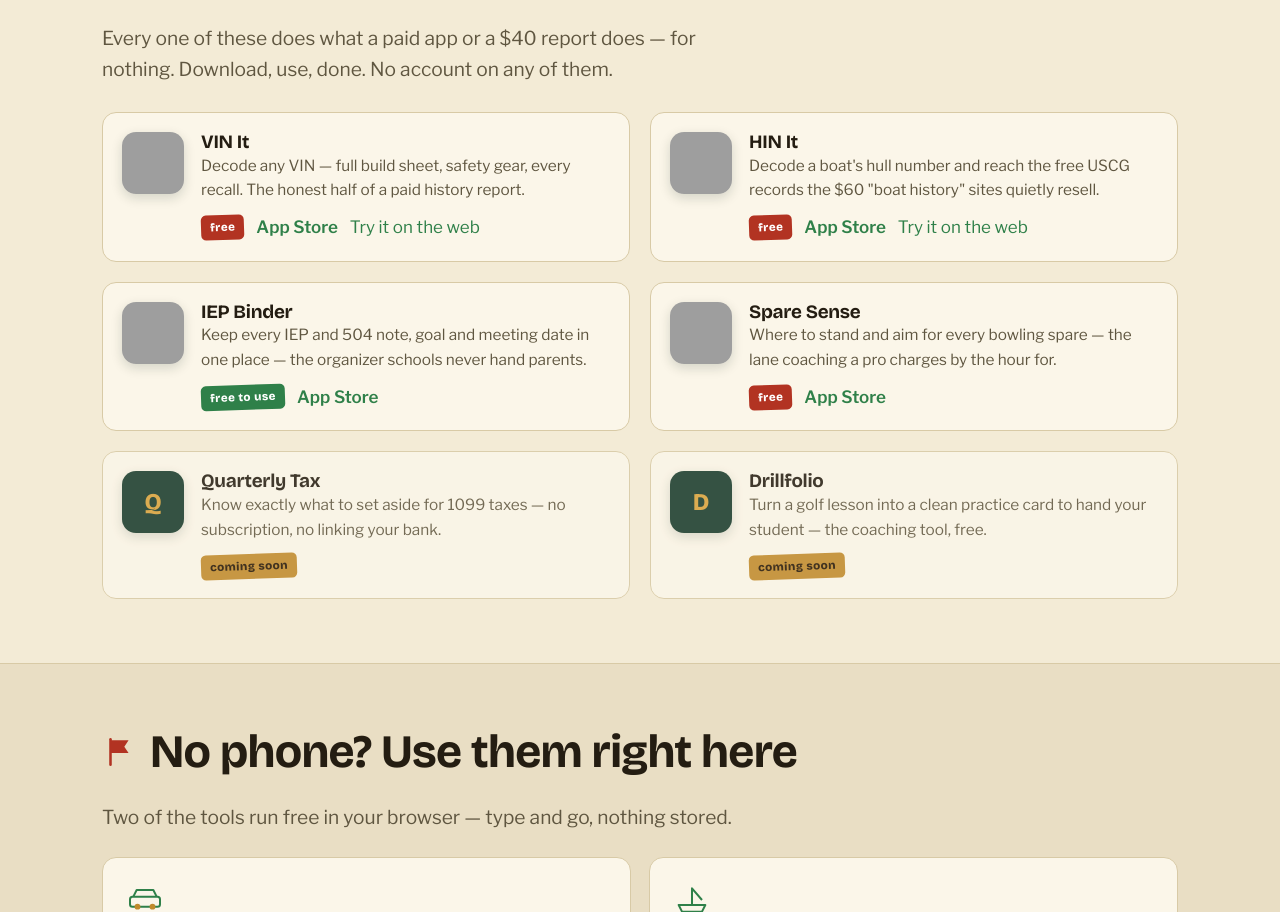
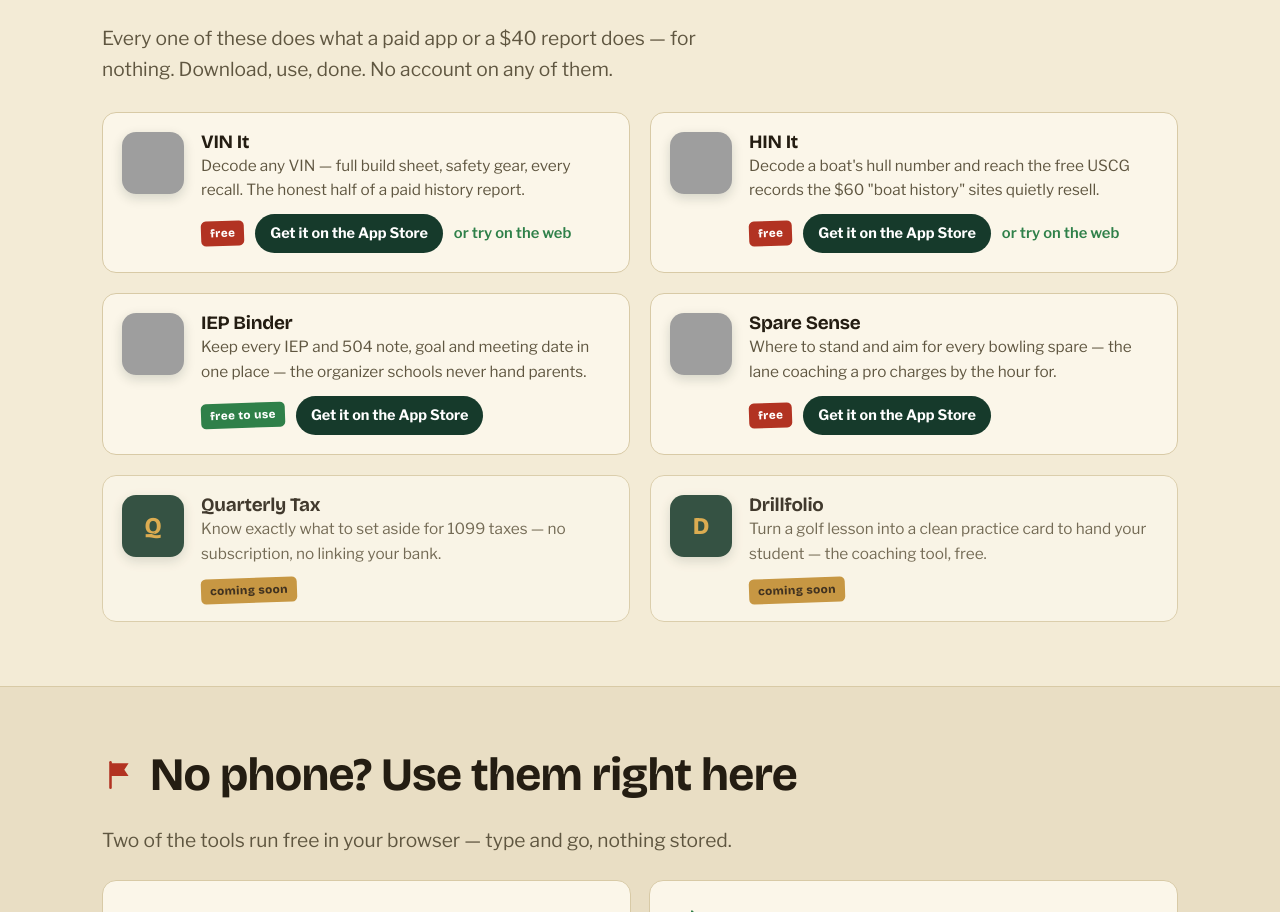
Before and after one commit to GrobeStreet/sherwood, a website: page index.html in a window 1280 px wide. Shown: the part 2631-3543 px from the top of the page. Drawn offline with nearby package versions, Linux system fonts and the light colour scheme; no server answers; grey boxes are pictures that could not be loaded.

Commit message:
Make app cards clearly clickable to the App Store + polish
- Whole arsenal card is now a tap target to the app's App Store page
  (stretched-link on a solid "Get it on the App Store" pill), with a
  hover-lift; the "or try on the web" link stays independently clickable
- Tool cards get a hover/focus-within highlight

Co-Authored-By: Claude Opus 4.8 <noreply@anthropic.com>
Claude-Session: https://claude.ai/code/session_019UJtJobU9BCEErSB6SyzD1

```diff
--- a/assets/sherwood.css
+++ b/assets/sherwood.css
@@ -131,13 +131,22 @@ section{padding:64px 0}
 /* ---------- the arsenal (apps) ---------- */
 .arsenal{display:grid;grid-template-columns:repeat(2,1fr);gap:20px}
 @media(max-width:720px){.arsenal{grid-template-columns:1fr}}
-.appcard{display:flex;gap:17px;align-items:flex-start;background:var(--paper);
-  border:1px solid var(--line);border-radius:14px;padding:19px}
+.appcard{position:relative;display:flex;gap:17px;align-items:flex-start;background:var(--paper);
+  border:1px solid var(--line);border-radius:14px;padding:19px;
+  transition:transform .14s ease,box-shadow .14s ease,border-color .14s ease}
+.appcard:not(.soon){cursor:pointer}
+.appcard:not(.soon):hover{transform:translateY(-3px);box-shadow:0 14px 30px rgba(13,36,27,.15);border-color:var(--lincoln)}
 .appcard .ic{width:62px;height:62px;border-radius:14px;flex:0 0 auto;box-shadow:0 4px 12px rgba(13,36,27,.16)}
 .appcard h4{font-family:var(--disp);font-size:1.18rem;margin:0 0 2px}
 .appcard p{font-size:.96rem;color:var(--ink-soft);margin:.15em 0 .7em}
-.appcard .cardfoot{display:flex;align-items:center;gap:12px;flex-wrap:wrap}
-.appcard .store{font-weight:600;color:var(--lincoln)}
+.appcard .cardfoot{display:flex;align-items:center;gap:11px;flex-wrap:wrap}
+/* App Store pill is the primary action; its ::after stretches to make the WHOLE card tappable */
+.appcard .store{font-family:var(--body);font-weight:700;font-size:.9rem;color:#fff;background:var(--pine);
+  padding:8px 15px;border-radius:999px;transition:background .15s}
+.appcard:not(.soon):hover .store{background:var(--lincoln)}
+.appcard .store::after{content:"";position:absolute;inset:0;z-index:0}
+.appcard .webtry{position:relative;z-index:2;font-weight:600;font-size:.92rem;color:var(--lincoln)}
+.appcard .webtry:hover{color:var(--gold)}
 .appcard.soon{opacity:.86}
 .appcard.soon .ic{display:flex;align-items:center;justify-content:center;background:var(--pine);color:var(--gold-bright);
   font-family:var(--disp);font-weight:800;font-size:1.5rem}
@@ -149,7 +158,9 @@ section{padding:64px 0}
 /* ---------- web tools strip ---------- */
 .tools2{display:grid;grid-template-columns:1fr 1fr;gap:18px}
 @media(max-width:720px){.tools2{grid-template-columns:1fr}}
-.toolcard{background:var(--paper);border:1px solid var(--line);border-radius:14px;padding:22px;display:flex;flex-direction:column}
+.toolcard{background:var(--paper);border:1px solid var(--line);border-radius:14px;padding:22px;display:flex;flex-direction:column;
+  transition:box-shadow .14s ease,border-color .14s ease}
+.toolcard:hover,.toolcard:focus-within{border-color:var(--lincoln);box-shadow:0 10px 24px rgba(13,36,27,.10)}
 .toolcard .ic2{width:40px;height:40px;color:var(--lincoln);margin-bottom:8px}
 .toolcard h3{margin:.1em 0 .25em}
 .toolcard p{color:var(--ink-soft);margin:0 0 14px}
--- a/index.html
+++ b/index.html
@@ -110,22 +110,22 @@
       <article class="appcard">
         <img class="ic" src="https://is1-ssl.mzstatic.com/image/thumb/Purple221/v4/6c/97/bb/6c97bbe1-e2e4-abee-5000-7101efed3901/AppIcon-0-0-1x_U007ephone-0-1-85-220.png/512x512bb.jpg" alt="VIN It icon" loading="lazy" width="62" height="62">
         <div><h4>VIN It</h4><p>Decode any VIN — full build sheet, safety gear, every recall. The honest half of a paid history report.</p>
-        <div class="cardfoot"><span class="stamp">free</span><a class="store" href="https://apps.apple.com/app/id6838772879" target="_blank" rel="noopener">App Store</a><a href="vehicles.html">Try it on the web</a></div></div>
+        <div class="cardfoot"><span class="stamp">free</span><a class="store" href="https://apps.apple.com/app/id6838772879" target="_blank" rel="noopener">Get it on the App Store</a><a class="webtry" href="vehicles.html">or try on the web</a></div></div>
       </article>
       <article class="appcard">
         <img class="ic" src="https://is1-ssl.mzstatic.com/image/thumb/Purple221/v4/68/4f/17/684f1762-8ead-9c8c-7654-f1b6b11801f9/AppIcon-0-0-1x_U007ephone-0-1-85-220.png/512x512bb.jpg" alt="HIN It icon" loading="lazy" width="62" height="62">
         <div><h4>HIN It</h4><p>Decode a boat's hull number and reach the free USCG records the $60 "boat history" sites quietly resell.</p>
-        <div class="cardfoot"><span class="stamp">free</span><a class="store" href="https://apps.apple.com/app/id6839038339" target="_blank" rel="noopener">App Store</a><a href="boats.html">Try it on the web</a></div></div>
+        <div class="cardfoot"><span class="stamp">free</span><a class="store" href="https://apps.apple.com/app/id6839038339" target="_blank" rel="noopener">Get it on the App Store</a><a class="webtry" href="boats.html">or try on the web</a></div></div>
       </article>
       <article class="appcard">
         <img class="ic" src="https://is1-ssl.mzstatic.com/image/thumb/Purple211/v4/3d/4e/71/3d4e71fa-992a-49cc-8e0d-4155f23c9857/AppIcon-0-0-1x_U007epad-0-1-85-220.png/512x512bb.jpg" alt="IEP Binder icon" loading="lazy" width="62" height="62">
         <div><h4>IEP Binder</h4><p>Keep every IEP and 504 note, goal and meeting date in one place — the organizer schools never hand parents.</p>
-        <div class="cardfoot"><span class="stamp try">free to use</span><a class="store" href="https://apps.apple.com/app/id6835721036" target="_blank" rel="noopener">App Store</a></div></div>
+        <div class="cardfoot"><span class="stamp try">free to use</span><a class="store" href="https://apps.apple.com/app/id6835721036" target="_blank" rel="noopener">Get it on the App Store</a></div></div>
       </article>
       <article class="appcard">
         <img class="ic" src="https://is1-ssl.mzstatic.com/image/thumb/Purple211/v4/07/36/85/073685f4-250b-48da-2f5e-248980eb6132/AppIcon-0-0-1x_U007ephone-0-1-85-220.png/512x512bb.jpg" alt="Spare Sense icon" loading="lazy" width="62" height="62">
         <div><h4>Spare Sense</h4><p>Where to stand and aim for every bowling spare — the lane coaching a pro charges by the hour for.</p>
-        <div class="cardfoot"><span class="stamp">free</span><a class="store" href="https://apps.apple.com/app/id6836650166" target="_blank" rel="noopener">App Store</a></div></div>
+        <div class="cardfoot"><span class="stamp">free</span><a class="store" href="https://apps.apple.com/app/id6836650166" target="_blank" rel="noopener">Get it on the App Store</a></div></div>
       </article>
       <article class="appcard soon">
         <div class="ic">Q</div>
```
